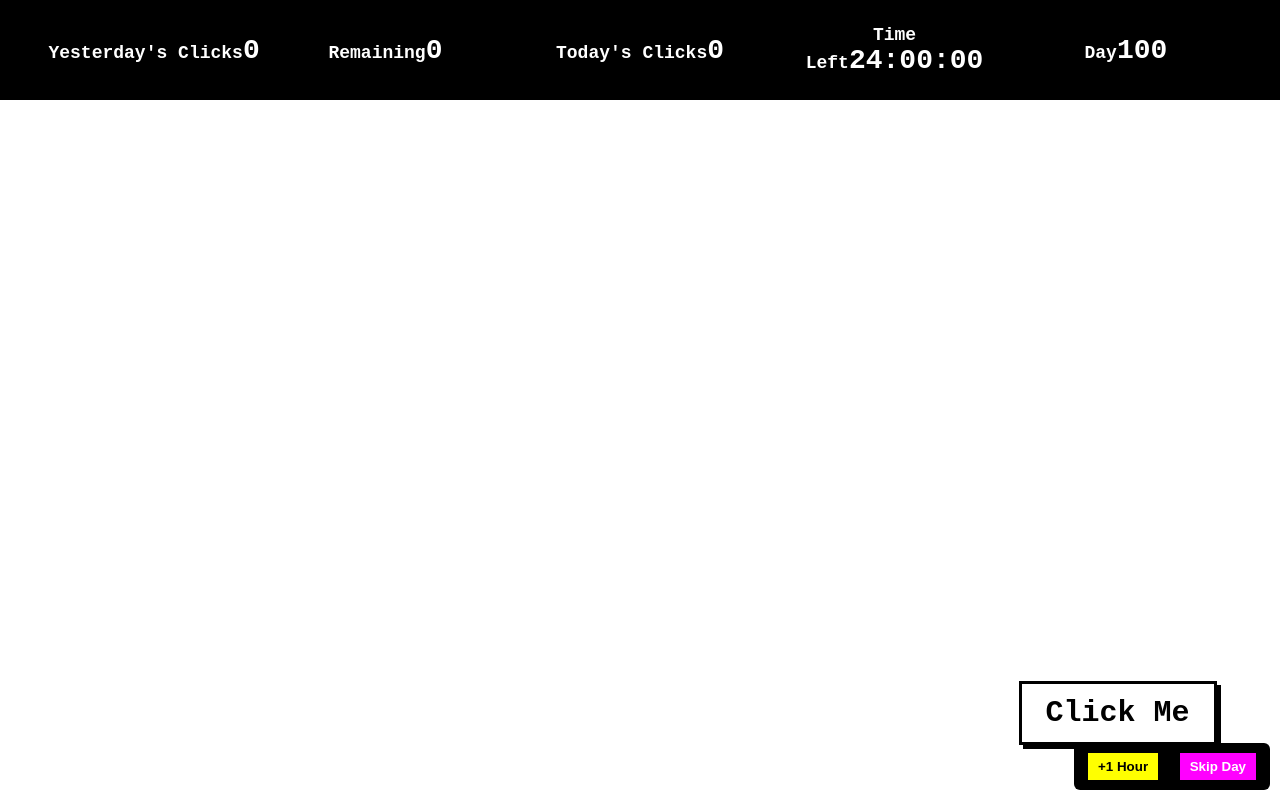
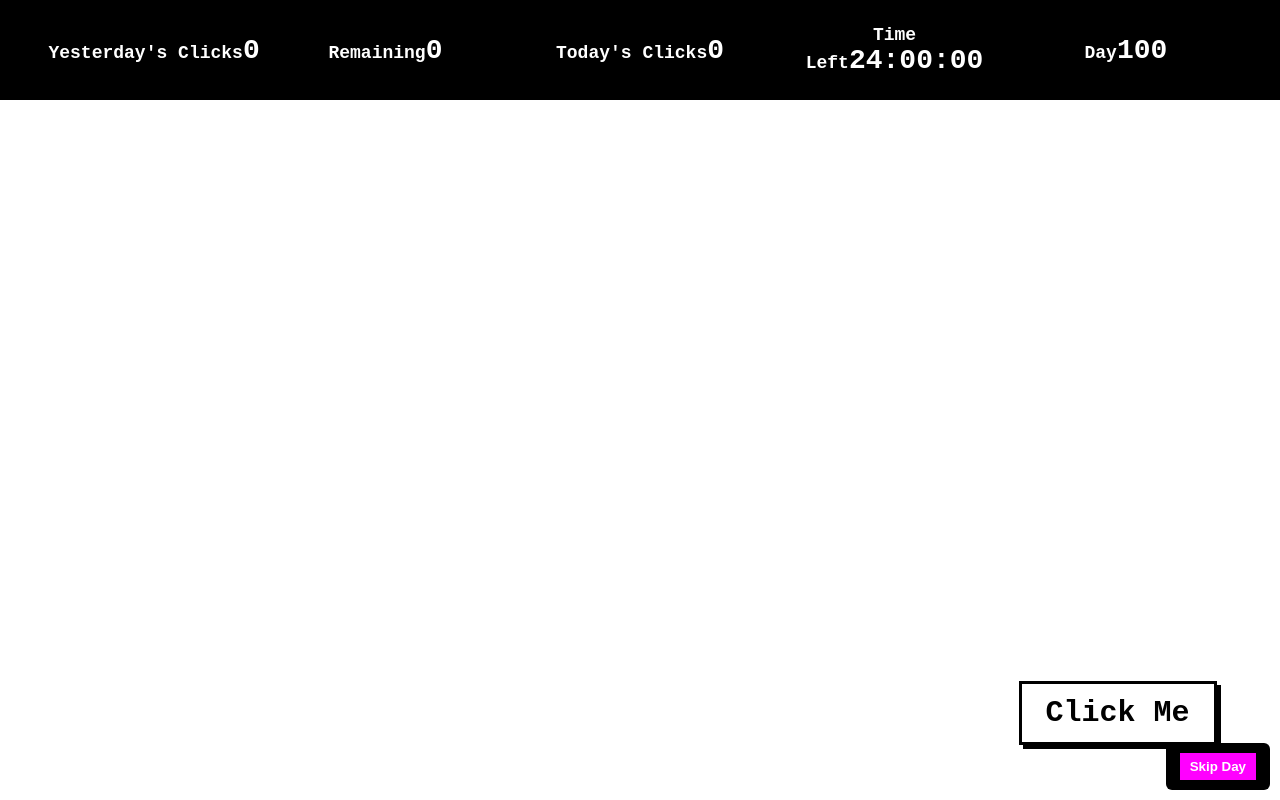
Before and after one commit to dhbrrjudrvrjdhfv/ClickerCat, a website: page public/index.html in a window 1280 px wide. Drawn offline with Linux system fonts and the light colour scheme; no server answers.

Commit message:
Update index.html

```diff
--- a/public/index.html
+++ b/public/index.html
@@ -15,17 +15,13 @@
     <div class="stat"><span class="label">Time Left</span><span class="value">24:00:00</span></div>
     <div class="stat"><span class="label">Day</span><span class="value">100</span></div>
   </header>
-
   <main class="main">
     <button id="mole" class="mole-button">Click Me</button>
   </main>
-
-  <!-- YOUR ORIGINAL DEV TOOLS – EXACT STYLE -->
+  <!-- YOUR ORIGINAL DEV TOOLS – ONLY SKIP DAY KEPT, EXACT STYLE -->
   <div id="dev-tools" style="position: fixed; bottom: 10px; right: 10px; z-index: 1000; background: #000; padding: 8px; border-radius: 6px; font-family: 'Courier New', monospace;">
-    <button id="skip-hour" style="margin: 0 4px; padding: 6px 10px; background: #ff0; color: #000; border: 2px solid #000; font-weight: bold; cursor: pointer;">+1 Hour</button>
     <button id="skip-day" style="margin: 0 4px; padding: 6px 10px; background: #f0f; color: #fff; border: 2px solid #000; font-weight: bold; cursor: pointer;">Skip Day</button>
   </div>
-
   <script src="script.js"></script>
 </body>
 </html>
```
